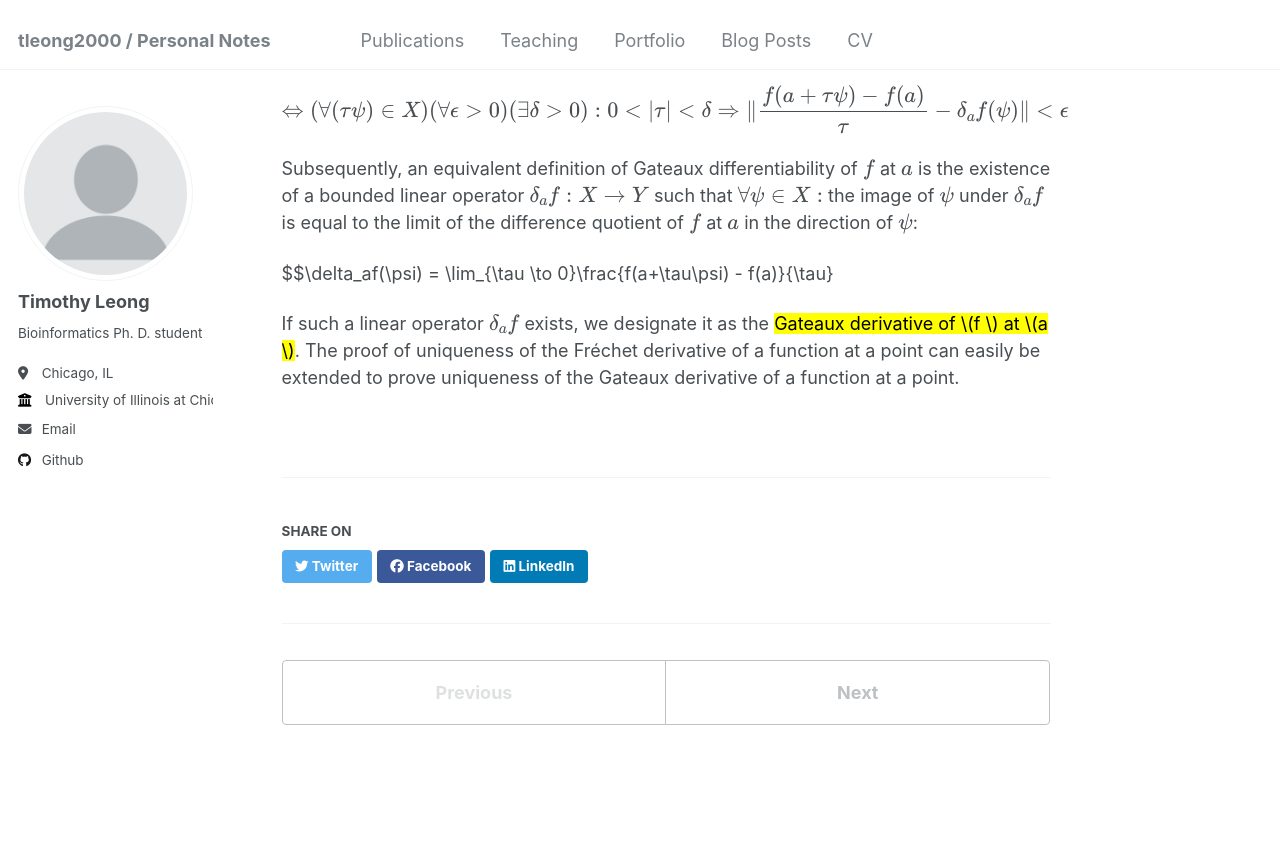
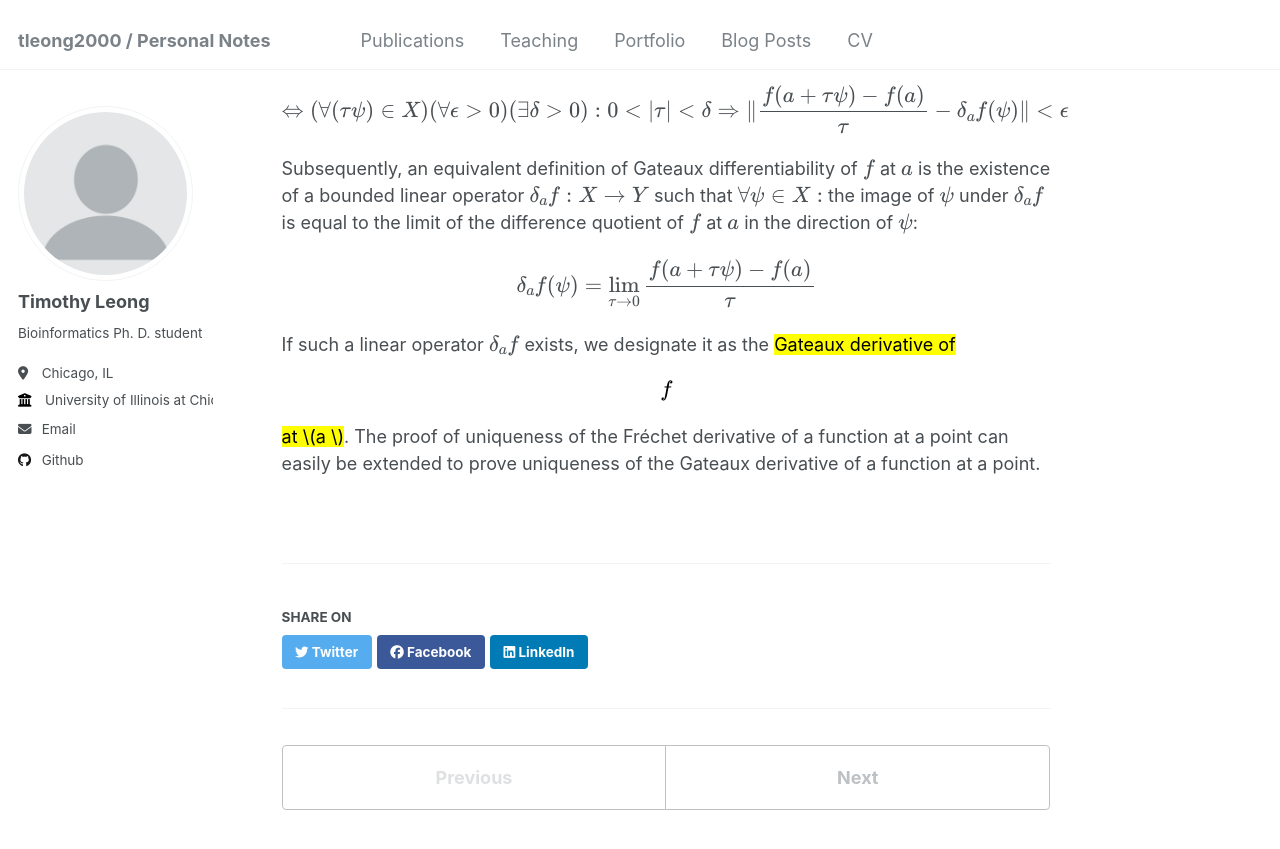
Before and after one commit to TLeong2000/tleong2000.github.io, a Jekyll site: the page built from _portfolio/Differentiation.md, in a window 1280 px wide and 900 px high, scrolled down 5097 px. Shown: the top 849 px of the window. Built offline with Jekyll 4.4.1, drawn with Linux system fonts in a browser that asks for light colours.

```diff
--- a/_portfolio/Differentiation.md
+++ b/_portfolio/Differentiation.md
@@ -133,6 +133,6 @@ $$\Leftrightarrow \left( \forall(\tau \psi) \in X \right)(\forall \epsilon > 0)(
 
 Subsequently, an equivalent definition of Gateaux differentiability of \\(f \\) at \\(a \\) is the existence of a bounded linear operator \\(\delta_af : X \rightarrow Y \\) such that \\(\forall \psi \in X : \\) the image of \\(\psi \\) under \\(\delta_af \\) is equal to the limit of the difference quotient of \\(f \\) at \\(a \\) in the direction of \\(\psi \\):
 
-$$\delta_af(\psi) = \lim_{\tau \to 0}\frac{f(a+\tau\psi) - f(a)}{\tau}
+$$\delta_af(\psi) = \lim_{\tau \to 0}\frac{f(a+\tau\psi) - f(a)}{\tau}$$
 
-If such a linear operator \\(\delta_af \\) exists, we designate it as the <mark>Gateaux derivative of \\(f \\) at \\(a \\)</mark>. The proof of uniqueness of the Fréchet derivative of a function at a point can easily be extended to prove uniqueness of the Gateaux derivative of a function at a point.
+If such a linear operator \\(\delta_af \\) exists, we designate it as the <mark>Gateaux derivative of $$f$$ at \\(a \\)</mark>. The proof of uniqueness of the Fréchet derivative of a function at a point can easily be extended to prove uniqueness of the Gateaux derivative of a function at a point.
```
